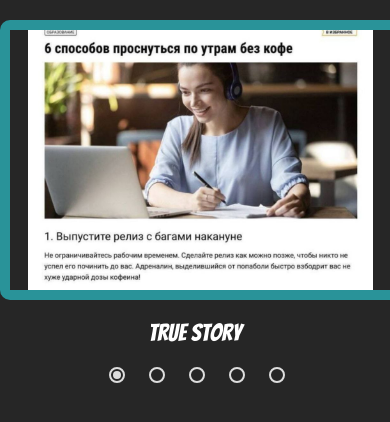
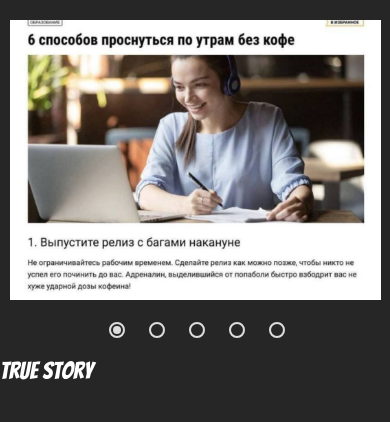
Before and after one commit to knnfmx/cssMemSlider, a plain HTML site: page index.html in a window 390 px wide. Drawn offline with Linux system fonts and the light colour scheme.

Commit message:
fix: check for second slide btn, change sizes from px to % and rem (Tue, May 17, 2022 10:27:07 AM)

```diff
--- a/style.css
+++ b/style.css
@@ -20,16 +20,15 @@ body {
 }
 
 .slider-wrapper {
-  max-width: 768px;
+  position: relative;
+  max-width: 40rem;
   margin: 40px auto;
 }
 
 .slider {
   display: flex;
-  width: 640px;
-  height: 480px;
-  border: 10px solid var(--slider-border);
-  border-radius: 10px;
+  width: 40rem;
+  height: 30rem;
   margin: 0 auto;
   overflow: hidden;
 }
@@ -39,8 +38,8 @@ body {
 }
 
 .slides {
-	width: calc(640px - 20px);
-	height: calc(480px - 20px);
+	width: 100%;
+	height: 30rem;
   flex-shrink: 0;
   opacity: 0;
 	transition: transform ease-in-out .5s, opacity ease-in-out .5s;
@@ -75,7 +74,7 @@ body {
   display: flex;
   align-items: center;
   justify-content: space-between;
-  width: 640px;
+  width: 100%;
   margin: 20px auto 0;
 }
 
@@ -90,7 +89,7 @@ body {
   display: none;
   width: 100%;
   font-family: Bangers;
-  font-size: 24px;
+  font-size: 1.5rem;
   flex-shrink: 0;
   opacity: 0;
   color: var(--memes-text);
@@ -153,13 +152,13 @@ body {
 
 #slide-2:checked ~ .slider > .slides {
   opacity: 1;
-  -webkit-transform: translateX(-620px);
-	-moz-transform: translateX(-620px);
-	-o-transform: translateX(-620px);
-  transform: translateX(-620px);
+  -webkit-transform: translateX(-100%);
+	-moz-transform: translateX(-100%);
+	-o-transform: translateX(-100%);
+  transform: translateX(-100%);
   transition: 0.5s ease-in-out;
 }
-#slide-2:checked ~ .slider-controls > .controls-btn[for="slide-2"] {
+#slide-2:checked ~ .slider-memes > .slider-controls > .controls-btn[for="slide-2"] {
   background: var(--slider-controls);
   opacity: 1;
 }
@@ -171,10 +170,10 @@ body {
 
 #slide-3:checked ~ .slider > .slides {
   opacity: 1;
-  -webkit-transform: translateX(-1240px);
-	-moz-transform: translateX(-1240px);
-	-o-transform: translateX(-1240px);
-  transform: translateX(-1240px);
+  -webkit-transform: translateX(-200%);
+	-moz-transform: translateX(-200%);
+	-o-transform: translateX(-200%);
+  transform: translateX(-200%);
   transition: 0.5s ease-in-out;
 }
 #slide-3:checked ~ .slider-memes > .slider-controls > .controls-btn[for="slide-3"] {
@@ -189,10 +188,10 @@ body {
 
 #slide-4:checked ~ .slider > .slides {
   opacity: 1;
-  -webkit-transform: translateX(-1860px);
-	-moz-transform: translateX(-1860px);
-	-o-transform: translateX(-1860px);
-  transform: translateX(-1860px);
+  -webkit-transform: translateX(-300%);
+	-moz-transform: translateX(-300%);
+	-o-transform: translateX(-300%);
+  transform: translateX(-300%);
   transition: 0.5s ease-in-out;
 }
 #slide-4:checked ~ .slider-memes > .slider-controls > .controls-btn[for="slide-4"] {
@@ -207,10 +206,10 @@ body {
 
 #slide-5:checked ~ .slider > .slides {
   opacity: 1;
-  -webkit-transform: translateX(-2500px);
-	-moz-transform: translateX(-2500px);
-	-o-transform: translateX(-2500px);
-  transform: translateX(-2500px);
+  -webkit-transform: translateX(-400%);
+	-moz-transform: translateX(-400%);
+	-o-transform: translateX(-400%);
+  transform: translateX(-400%);
   transition: 0.5s ease-in-out;
 }
 #slide-5:checked ~ .slider-memes > .slider-controls > .controls-btn[for="slide-5"] {
@@ -225,60 +224,30 @@ body {
 
 @media (max-width: 768px) {
   .slider-wrapper {
-    max-width: 480px;
+    max-width: 25rem;
     margin: 20px auto;
   }
   .slider {
-    width: 400px;
-    height: 280px;
+    width: 100%;
+    height: 17.5rem;
   }
   .slides {
-    width: calc(400px - 20px);
-    height: calc(280px - 20px);
+    width: 100%;
+    height: 17.5rem;
   }
   .slider-memes {
-    flex-direction: column;
+    flex-direction: column-reverse;
     align-items: center;
     justify-content: center;
     width: 100%;
     margin: 20px auto 0;
   }
+  .slider-text-wrapper {
+    margin-top: 20px;
+    align-self: start;
+  }
   .slider-text {
     width: 100%;
-    text-align: center;
-  }
-
-  .slider-controls {
-    margin-top: 20px;
-  }
-  #slide-1:checked ~ .slider > .slides {
-    -webkit-transform: translateX(0px);
-    -moz-transform: translateX(0px);
-    -o-transform: translateX(0px);
-    transform: translateX(0px);
-  }
-  #slide-2:checked ~ .slider > .slides {
-    -webkit-transform: translateX(-380px);
-    -moz-transform: translateX(-380px);
-    -o-transform: translateX(-380px);
-    transform: translateX(-380px);
-  }
-  #slide-3:checked ~ .slider > .slides {
-    -webkit-transform: translateX(-760px);
-    -moz-transform: translateX(-760px);
-    -o-transform: translateX(-760px);
-    transform: translateX(-760px);
-  }
-  #slide-4:checked ~ .slider > .slides {
-    -webkit-transform: translateX(-1140px);
-    -moz-transform: translateX(-1140px);
-    -o-transform: translateX(-1140px);
-    transform: translateX(-1140px);
-  }
-  #slide-5:checked ~ .slider > .slides {
-    -webkit-transform: translateX(-1520px);
-    -moz-transform: translateX(-1520px);
-    -o-transform: translateX(-1520px);
-    transform: translateX(-1520px);
+    text-align: left;
   }
 }
```
